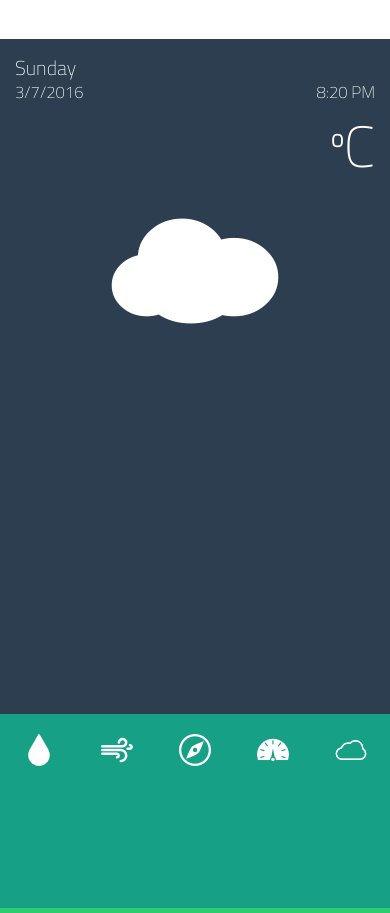
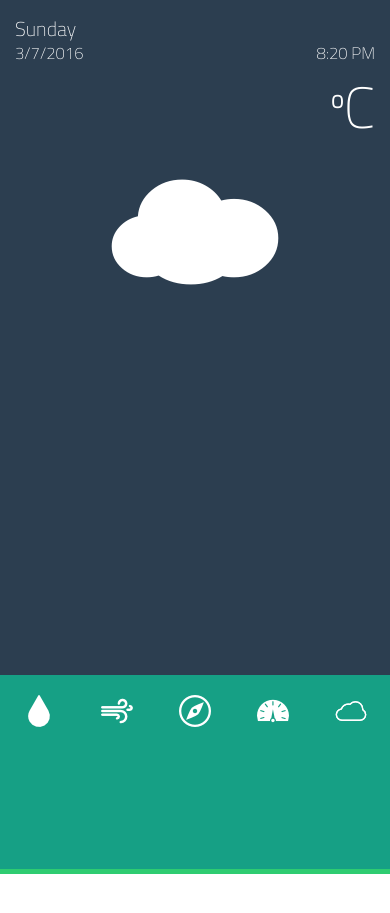
Before and after one commit to Noor0/what-sUP, a plain HTML site: page index.html in a window 390 px wide. After the commit the page ends 874 px from the top, so only its background shows below. Drawn offline with Linux system fonts and the light colour scheme.

Commit message:
responsive

```diff
--- a/index.html
+++ b/index.html
@@ -4,10 +4,8 @@
 	<title>What'sUP</title>
 	<link rel="stylesheet" type="text/css" href="style.css">
 	<link rel="stylesheet" type="text/css" href="owfont-master/css/owfont-regular.css">
-
-		<!-- <link href="https://fonts.googleapis.com/css?family=Athiti|Bitter|Oxygen|Scope+One|Work+Sans" rel="stylesheet"> -->
 	<link href="https://fonts.googleapis.com/css?family=Titillium+Web:200" rel="stylesheet">
-
+	<meta name="viewport" content="width=device-width, initial-scale=1.0">
 </head>
 <body>
 <div class="container">
@@ -23,7 +21,6 @@
 
 		</div>
 		<div id="icon">
-			<!-- <img style="color:white;" src="images/Sun.svg"> -->
 			<i id="the-icon" class="owf owf-804"></i>
 		</div>
 		<p id="description"></p>
--- a/style.css
+++ b/style.css
@@ -141,6 +141,8 @@ body{
     	top: 0px;
     	height:100%;
     	width: 100%;
+    	padding: 0px;
+    	margin: 0px;
     }
 
     #main2{
```
